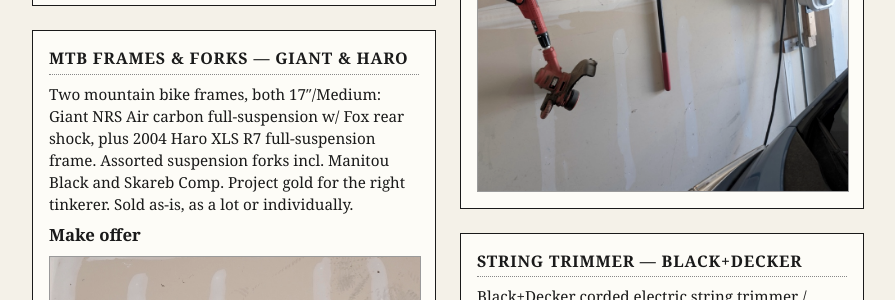
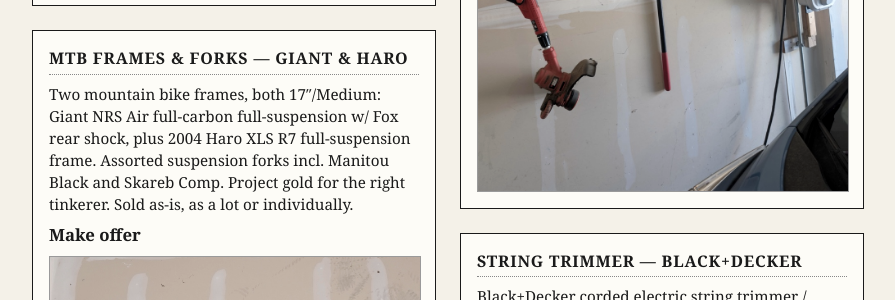
Before and after one commit to antfarm-systems/antfarm-systems.github.io, a Jekyll site: the page built from garagesale.html, in a window 1280 px wide and 900 px high, scrolled down 1253 px. Shown: the part 176-476 px from the top of the window, without its empty margins (192-1087 px from the left). Built offline with Jekyll 4.4.1, drawn with Linux system fonts in a browser that asks for light colours.

Commit message:
Describe NRS Air as full-carbon frame
Co-Authored-By: Claude Fable 5 <noreply@anthropic.com>

```diff
--- a/garagesale.html
+++ b/garagesale.html
@@ -169,7 +169,8 @@ sitemap: false
     <div class="ad">
       <h2>MTB Frames &amp; Forks &mdash; Giant &amp; Haro</h2>
       <p>Two mountain bike frames, both 17&Prime;/Medium:
-      Giant NRS Air carbon full-suspension w/ Fox rear shock,
+      Giant NRS Air full-carbon full-suspension w/ Fox
+      rear shock,
       plus 2004 Haro XLS R7 full-suspension frame.
       Assorted suspension forks
       incl. Manitou Black and Skareb Comp. Project gold for
@@ -177,7 +178,7 @@ sitemap: false
       individually.</p>
       <p class="price">Make offer</p>
       <div class="photos single">
-        <img src="/images/garagesale/17969.jpg" alt="Giant NRS Air and Haro XLS R7 mountain bike frames with suspension forks on wall" loading="lazy">
+        <img src="/images/garagesale/17969.jpg" alt="Giant NRS Air and Haro XLS R7 full-suspension frames with suspension forks on wall" loading="lazy">
       </div>
     </div>
 
```
